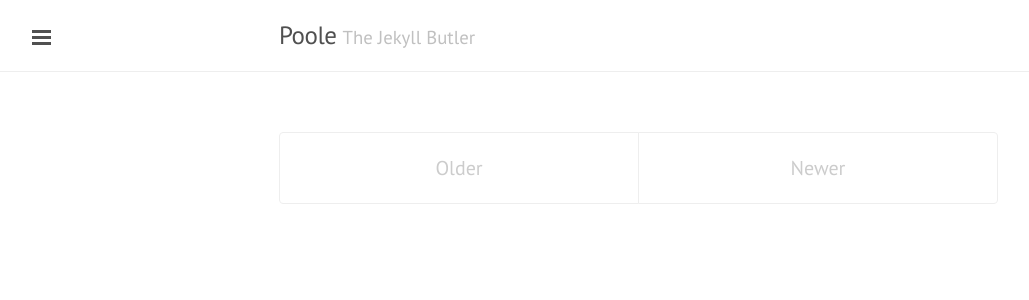
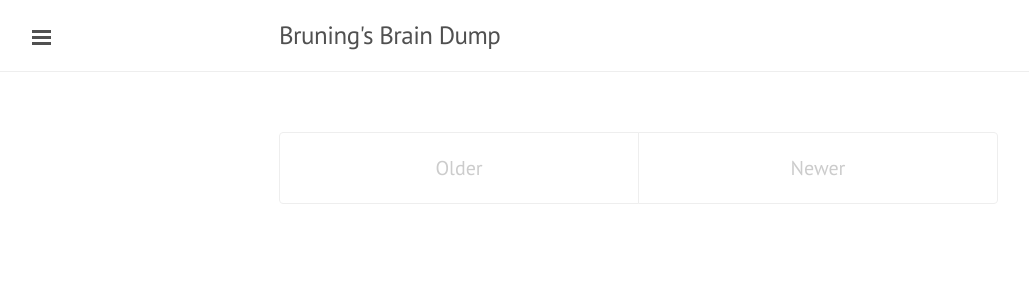
Before and after one commit to ebruning/ebruning.github.io.back, a Jekyll site: the page built from index.html, in a window 1280 px wide. Shown: the top 300 px of the page, without its empty margins (1-1030 px from the left). Built offline with Jekyll 4.4.1, drawn with Linux system fonts in a browser that asks for light colours; Markdown is read by kramdown in place of the engine named in the settings; the list of posts is cut into pages by our own code.

Commit message:
Customize settings

```diff
--- a/_config.yml
+++ b/_config.yml
@@ -6,14 +6,14 @@ pygments:         true
 permalink:        pretty
 
 # Setup
-title:            Poole
-tagline:          'The Jekyll Butler'
-description:      'Base theme for Jekyll themes by @mdo.'
-url:              http://getpoole.com
+title:            Bruning's Brain Dump
+tagline:          ''
+description:      'My bitches gripes and complaints'
+url:              http://github.com/ebruning
 
 author:
-  name:           'Mark Otto'
-  url:            https://twitter.com/mdo
+  name:           'Ethan Bruning'
+  url:            https://twitter.com/ethan_bruning
 
 paginate:         1
 
@@ -21,4 +21,4 @@ paginate:         1
 version:          1.0.0
 
 github:
-  repo:           https://github.com/poole/poole
+  repo:           https://github.com/ebruning/ebruning.github.io
```
